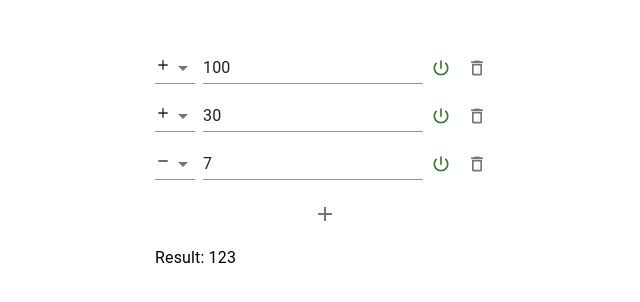
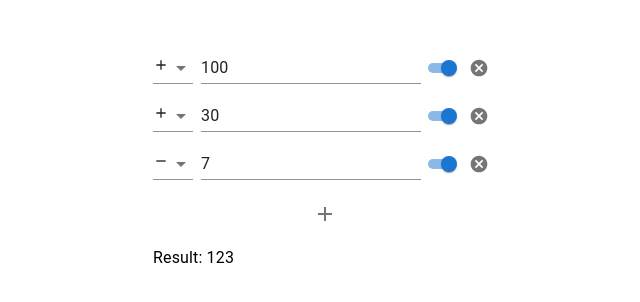
Before and after one commit to MassimilianoPellegrino/coolshop-react-challenge, a React (Create React App) app: page / in a window 1280 px wide. Shown: the part 250-552 px from the top of the page, without its empty margins (315-955 px from the left). Built offline with nearby package versions, Linux system fonts and the light colour scheme; the HTML template or start-up script is replaced by a standard one.

Commit message:
switch element to enable/disable row

```diff
--- a/src/components/Row.js
+++ b/src/components/Row.js
@@ -1,10 +1,10 @@
 import { useMemo } from 'react';
 import './Row.css';
-import { IconButton, ListItem, MenuItem, Select, TextField } from '@mui/material';
+import { IconButton, ListItem, MenuItem, Select, Switch, TextField } from '@mui/material';
 import {
     Add as AddIcon,
     Remove as RemoveIcon,
-    DeleteOutline as DeleteIcon,
+    Cancel as CloseIcon,
     PowerSettingsNew as PowerSettingsNewIcon
 } from '@mui/icons-material';
 
@@ -31,6 +31,7 @@ function Row({
     return (
         <ListItem disablePadding sx={{paddingTop: 1.5}}>
             <Select
+                color='text.primary'
                 sx={{marginRight: 1}}
                 variant='standard'
                 className='selectSign'
@@ -55,25 +56,18 @@ function Row({
                 </MenuItem>
             </Select>
             <TextField
+                color='text.primary'
                 sx={{ input: { color: enabled ? 'text.primary' : 'text.disabled' } }}
                 variant='standard'
                 value={Math.abs(number)}
                 onChange={e => handleChangedInputValue(e)}
             />
-            <IconButton
-                onClick={() => changeEnablement(index)}
-                variant='contained'
-            >
-                <PowerSettingsNewIcon
-                    fontSize='small'
-                    color={enabled ? 'success' : 'disabled'}
-                />
-            </IconButton>
+            <Switch defaultChecked size='small' onChange={() => changeEnablement(index)}/>
             <IconButton
                 onClick={() => deleteRow(index)}
                 variant='contained'
             >
-                <DeleteIcon
+                <CloseIcon
                     fontSize='small'
                 />
             </IconButton>
```
